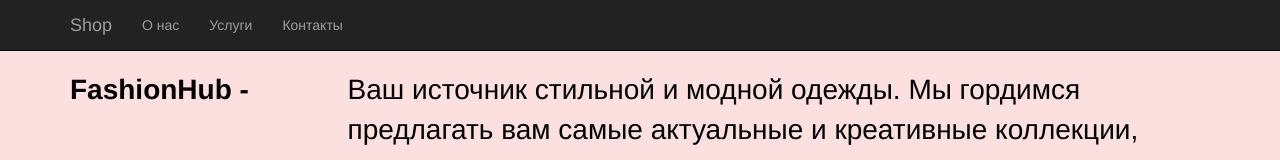
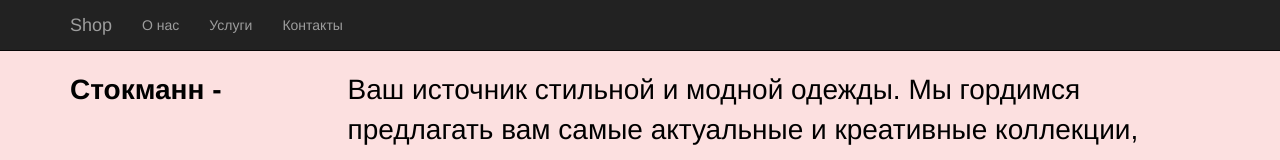
Before and after one commit to G3N1US9/WEB-LR1, a plain HTML site: page html/about.html in a window 1280 px wide. Shown: the top 160 px of the page. Drawn offline with Linux system fonts and the light colour scheme.

Commit message:
Update about.html

```diff
--- a/html/about.html
+++ b/html/about.html
@@ -36,7 +36,7 @@
 		        <div class="row">
 
             <div class="col-md-3">
-                <p class="font1-bold">FashionHub - </p>
+                <p class="font1-bold">Стокманн - </p>
             </div>
 
             <div class="col-md-9">
```
